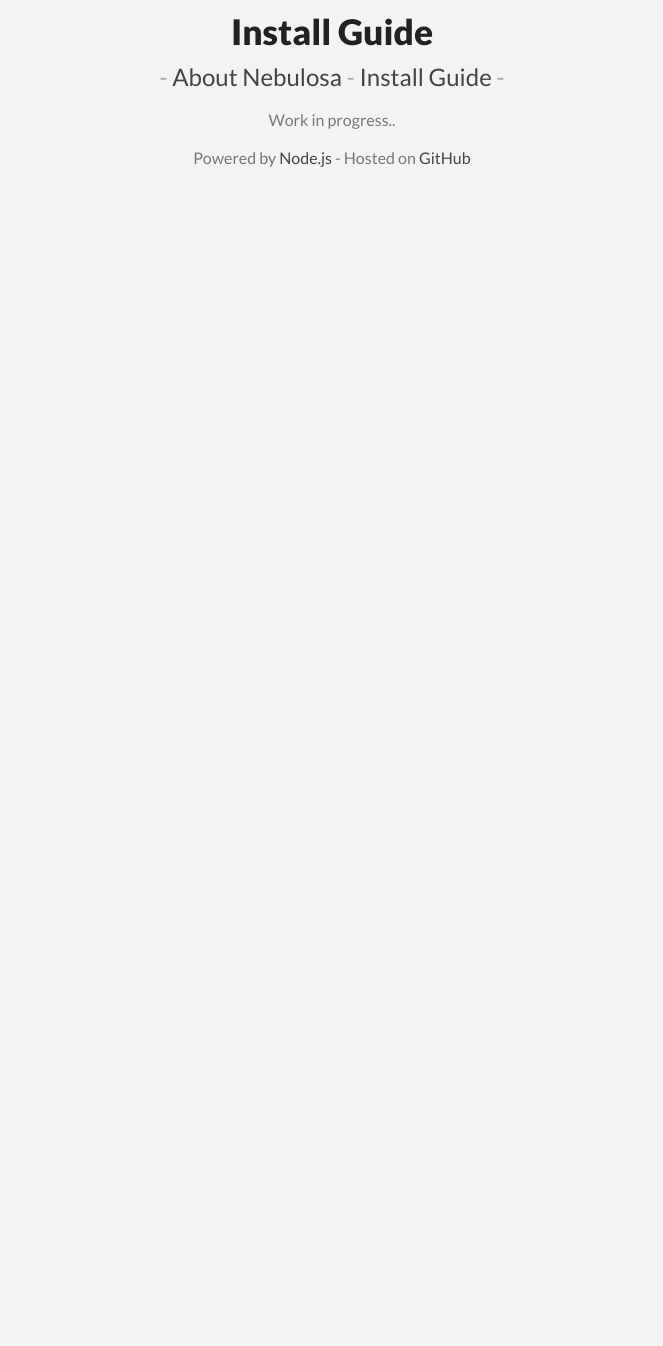
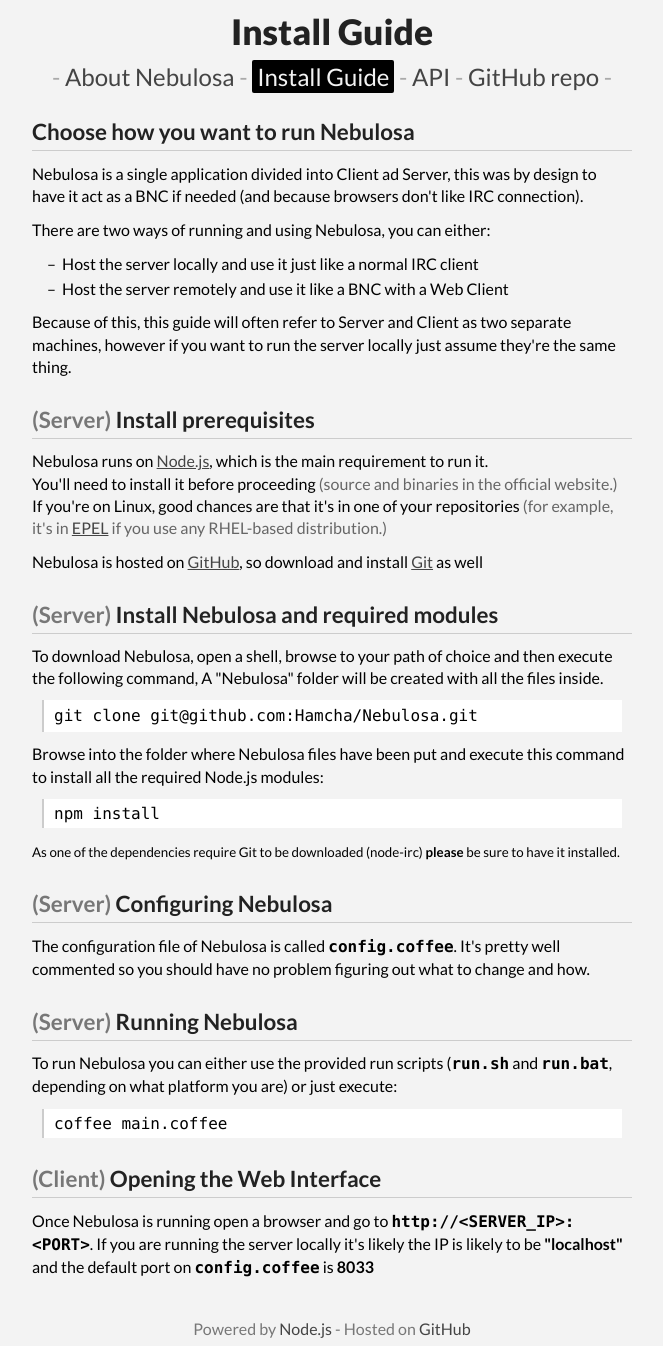
Before and after one commit to Hamcha/Nebulosa, a Jekyll site: the page built from install.html, in a window 1280 px wide. Shown: the whole page, without its empty margins (308-971 px from the left). Built offline with Jekyll 4.4.1, drawn with Linux system fonts in a browser that asks for light colours; before the commit the page ends 900 px from its top, so only the background shows below that.

Commit message:
Install page and partial APIs

```diff
--- a/_includes/nav.html
+++ b/_includes/nav.html
@@ -1,7 +1,11 @@
 <p style="font-size:1.5em; font-weight: 400; color: #aaa;">-
-{% for page in site.pages %}
-{% if page.title != "Welcome to Nebulosa" %}
-<a href="{{site.baseurl}}{{ page.url }}">{{ page.title }}</a> -
+{% for cpage in site.pages %}
+{% if cpage.title != "Welcome to Nebulosa" %}
+{% if page.title == cpage.title %}
+<span class="active">{{ cpage.title }}</span> -
+{% else %}
+<a href="{{site.baseurl}}{{ cpage.url }}">{{ cpage.title }}</a> -
 {% endif %}
-{% endfor %}
+{% endif %}
+{% endfor %} <a href="https://github.com/Hamcha/Nebulosa">GitHub repo</a> -
 </p>
--- a/css/screen.css
+++ b/css/screen.css
@@ -16,29 +16,40 @@
 red { color: #d05; }
 yellow { color: #da0; }
 orange { color: #e60; }
-gray, grey { color: #aaa; }
+gray, grey { color: #666; }
 green { color: #0a3; }
 blue { color: #05f; }
 purple, magenta { color: #d0f; }
 cyan { color: #0cf; }
 
-@media (max-height: 500px) {
-	header img { display: none; }
+m { font-family: "Consolas", monospace; font-weight: bold; }
+k {
+	display:block; font-family: "Consolas", monospace; font-weight: bold; font-size: 1.3em;
+	margin-bottom: 0.3em; margin-top: 1em; padding: 0;
 }
 
-a, a:visited {
-	color: #444; text-decoration: none;
-}
+@media (max-height: 500px) { header img { display: none; } }
+
+code { margin:10px; tab-size: 4; }
+pre > code { font-size: 0.9em;}
+
+a, a:visited { color: #444; text-decoration: none; cursor: pointer; }
 a:hover { text-decoration: underline; }
 p { margin: 0; padding: 0; }
 
 div#content { color: #000; margin: 20px auto; max-width: 600px; text-align: left;}
-div#content p {margin: 0.7em 0;}
+div#content p {margin: 0.7em 0; line-height: 1.4em;}
 div#content p a {text-decoration: underline;}
 div#content p a:hover {color: #888;}
+div#content code {
+	border-left: 2px solid #ccc; background-color: #fff;
+	display: block; padding: 5px 10px; font-family: "Consolas", monospace;
+}
 div#content h2 {
 	font-size: 1.4em; font-weight: 700; margin: 0;
 	padding: 5px 0; border-bottom: 1px solid #ccc;
 	margin-top: 1em;
 }
 ul { list-style-type: none; margin: 0; padding: 0; } ul li { margin:2px 5px; padding: 2px 10px; } ul li:before { content: "–  "; }
+
+span.active { background-color: #000; color: #f3f3f3; padding: 2px 5px; border-radius: 2px; }
--- a/install.html
+++ b/install.html
@@ -2,5 +2,35 @@
 layout: page
 title: Install Guide
 ---
-<br />
-<p>Work in progress..</p>
+<div id="content">
+<h2>Choose how you want to run Nebulosa</h2>
+<p>Nebulosa is a single application divided into Client ad Server, this was by design to have it act as a BNC if needed (and because browsers don't like IRC connection).</p>
+<p>There are two ways of running and using Nebulosa, you can either:</p>
+<ul>
+	<li>Host the server locally and use it just like a normal IRC client</li>
+	<li>Host the server remotely and use it like a BNC with a Web Client</li>
+</ul>
+<p>Because of this, this guide will often refer to Server and Client as two separate machines, however if you want to run the server locally just assume they're the same thing.</p>
+
+<h2><span style="color:#777;">(Server)</span> Install prerequisites</h2>
+<p>Nebulosa runs on <a href="http://nodejs.org/">Node.js</a>, which is the main requirement to run it.<br />You'll need to install it before proceeding <grey>(source and binaries in the official website.)</grey><br />If you're on Linux, good chances are that it's in one of your repositories <grey>(for example, it's in <a href="http://fedoraproject.org/wiki/EPEL">EPEL</a> if you use any RHEL-based distribution.)</grey></p>
+<p>Nebulosa is hosted on <a href="http://github.com/">GitHub</a>, so download and install <a href="http://git-scm.com/">Git</a> as well</p>
+
+<h2><span style="color:#777;">(Server)</span> Install Nebulosa and required modules</h2>
+<p>To download Nebulosa, open a shell, browse to your path of choice and then execute the following command, A "Nebulosa" folder will be created with all the files inside.
+<code>git clone git@github.com:Hamcha/Nebulosa.git</code>
+</p>
+<p>Browse into the folder where Nebulosa files have been put and execute this command to install all the required Node.js modules:</p>
+<code>npm install</code>
+<p><small>As one of the dependencies require Git to be downloaded (node-irc) <b>please</b> be sure to have it installed.</small></p>
+
+<h2><span style="color:#777;">(Server)</span> Configuring Nebulosa</h2>
+<p>The configuration file of Nebulosa is called <m>config.coffee</m>. It's pretty well commented so you should have no problem figuring out what to change and how.</p>
+
+<h2><span style="color:#777;">(Server)</span> Running Nebulosa</h2>
+<p>To run Nebulosa you can either use the provided run scripts (<m>run.sh</m> and <m>run.bat</m>, depending on what platform you are) or just execute:</p>
+<code>coffee main.coffee</code>
+
+<h2><span style="color:#777;">(Client)</span> Opening the Web Interface</h2>
+<p>Once Nebulosa is running open a browser and go to <m>http://&lt;SERVER_IP&gt;:&lt;PORT&gt;</m>. If you are running the server locally it's likely the IP is likely to be <b>"localhost"</b> and the default port on <m>config.coffee</m> is <b>8033</b></p>
+</div>
```
Also changed, not shown: servapi.html (added, +247 -0 lines).
